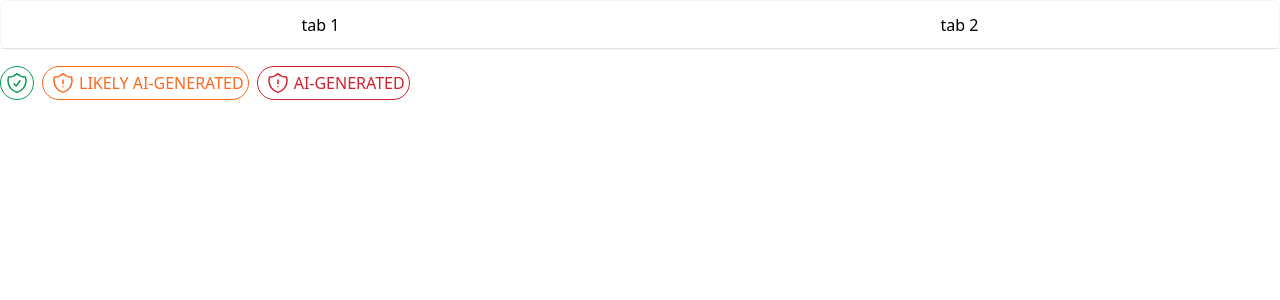
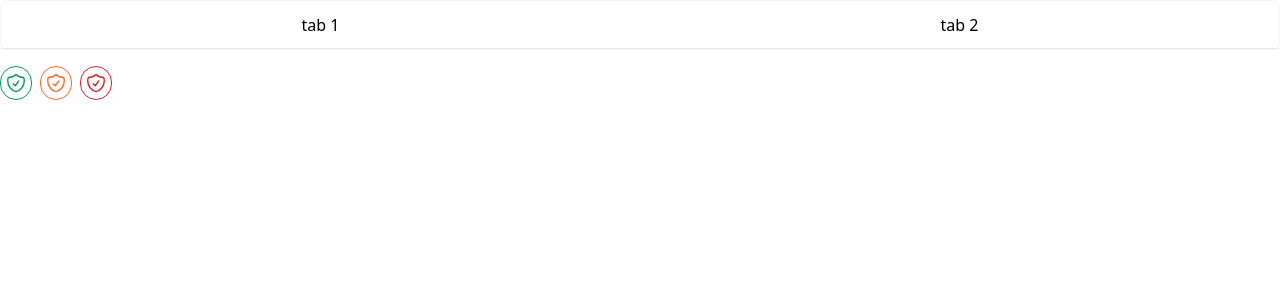
Before and after one commit to team-fugazi/extension, a React (Vite) app: page / in a window 1280 px wide. Shown: the top 300 px of the page. Built offline with nearby package versions, Linux system fonts and the light colour scheme.

Commit message:
made transition work

```diff
--- a/src/components/Marker.tsx
+++ b/src/components/Marker.tsx
@@ -1,6 +1,6 @@
 export const HumanGenerated = () => {
   return (
-    <div className="rounded-full flex flex-row items-center justify-between p-1 border border-low text-low group/marker transition-all ease-linear duration-300">
+    <div className="rounded-full flex flex-row items-center p-1 border border-low text-low transition-all ease-out duration-300 w-8 hover:w-48 group">
       <span className="sr-only">Company Twitter</span>
       <svg
         xmlns="http://www.w3.org/2000/svg"
@@ -18,7 +18,7 @@ export const HumanGenerated = () => {
       </svg>
 
       <p
-        className="subpixel-antialiased uppercase hidden group-hover/marker:block transition-all ease-linear duration-150"
+        className="subpixel-antialiased uppercase hidden group-hover:block whitespace-nowrap transition-all ease-linear duration-300"
       >
         human generated
       </p>
@@ -26,9 +26,12 @@ export const HumanGenerated = () => {
   );
 };
 
+
+
+
 export const LikelyAiGenerated = () => {
   return (
-    <div className="rounded-full flex flex-row items-center justify-between space-x-1 border border-medium p-1 text-medium">
+    <div className="rounded-full flex flex-row items-center p-1 border border-medium text-medium transition-all ease-out duration-300 w-8 hover:w-48 group">
       <span className="sr-only">Company Twitter</span>
       <svg
         xmlns="http://www.w3.org/2000/svg"
@@ -41,35 +44,43 @@ export const LikelyAiGenerated = () => {
         <path
           stroke-linecap="round"
           stroke-linejoin="round"
-          d="M12 9v3.75m0-10.036A11.959 11.959 0 013.598 6 11.99 11.99 0 003 9.75c0 5.592 3.824 10.29 9 11.622 5.176-1.332 9-6.03 9-11.622 0-1.31-.21-2.57-.598-3.75h-.152c-3.196 0-6.1-1.249-8.25-3.286zm0 13.036h.008v.008H12v-.008z"
+          d="M9 12.75L11.25 15 15 9.75m-3-7.036A11.959 11.959 0 013.598 6 11.99 11.99 0 003 9.749c0 5.592 3.824 10.29 9 11.623 5.176-1.332 9-6.03 9-11.622 0-1.31-.21-2.571-.598-3.751h-.152c-3.196 0-6.1-1.248-8.25-3.285z"
         />
       </svg>
 
-      <p className="subpixel-antialiased uppercase">Likely AI-generated</p>
+      <p
+        className="subpixel-antialiased uppercase hidden group-hover:block whitespace-nowrap transition-all ease-linear duration-300"
+      >
+        Likely AI-generated
+      </p>
     </div>
   );
 };
 
 export const AiGenerated = () => {
   return (
-    <div className="rounded-full flex flex-row items-center justify-between space-x-1 border border-high p-1 text-high">
-      <span className="sr-only">AI-generated text</span>
+    <div className="rounded-full flex flex-row items-center p-1 border border-high text-high transition-all ease-in-out duration-300 w-8 hover:w-36 group">
+      <span className="sr-only">Company Twitter</span>
       <svg
         xmlns="http://www.w3.org/2000/svg"
         fill="none"
         viewBox="0 0 24 24"
         stroke-width="1.5"
         stroke="currentColor"
-        className="w-6 h-6"
+        className="w-6 h-6 transition-none"
       >
         <path
           stroke-linecap="round"
           stroke-linejoin="round"
-          d="M12 9v3.75m0-10.036A11.959 11.959 0 013.598 6 11.99 11.99 0 003 9.75c0 5.592 3.824 10.29 9 11.622 5.176-1.332 9-6.03 9-11.622 0-1.31-.21-2.57-.598-3.75h-.152c-3.196 0-6.1-1.249-8.25-3.286zm0 13.036h.008v.008H12v-.008z"
+          d="M9 12.75L11.25 15 15 9.75m-3-7.036A11.959 11.959 0 013.598 6 11.99 11.99 0 003 9.749c0 5.592 3.824 10.29 9 11.623 5.176-1.332 9-6.03 9-11.622 0-1.31-.21-2.571-.598-3.751h-.152c-3.196 0-6.1-1.248-8.25-3.285z"
         />
       </svg>
 
-      <p className="subpixel-antialised uppercase">AI-generated</p>
+      <p
+        className="subpixel-antialiased uppercase hidden group-hover:block whitespace-nowrap"
+      >
+        AI-generated
+      </p>
     </div>
   );
 };
```
Also changed, not shown: 2 other files (tests, documents, lock files or other folders).
